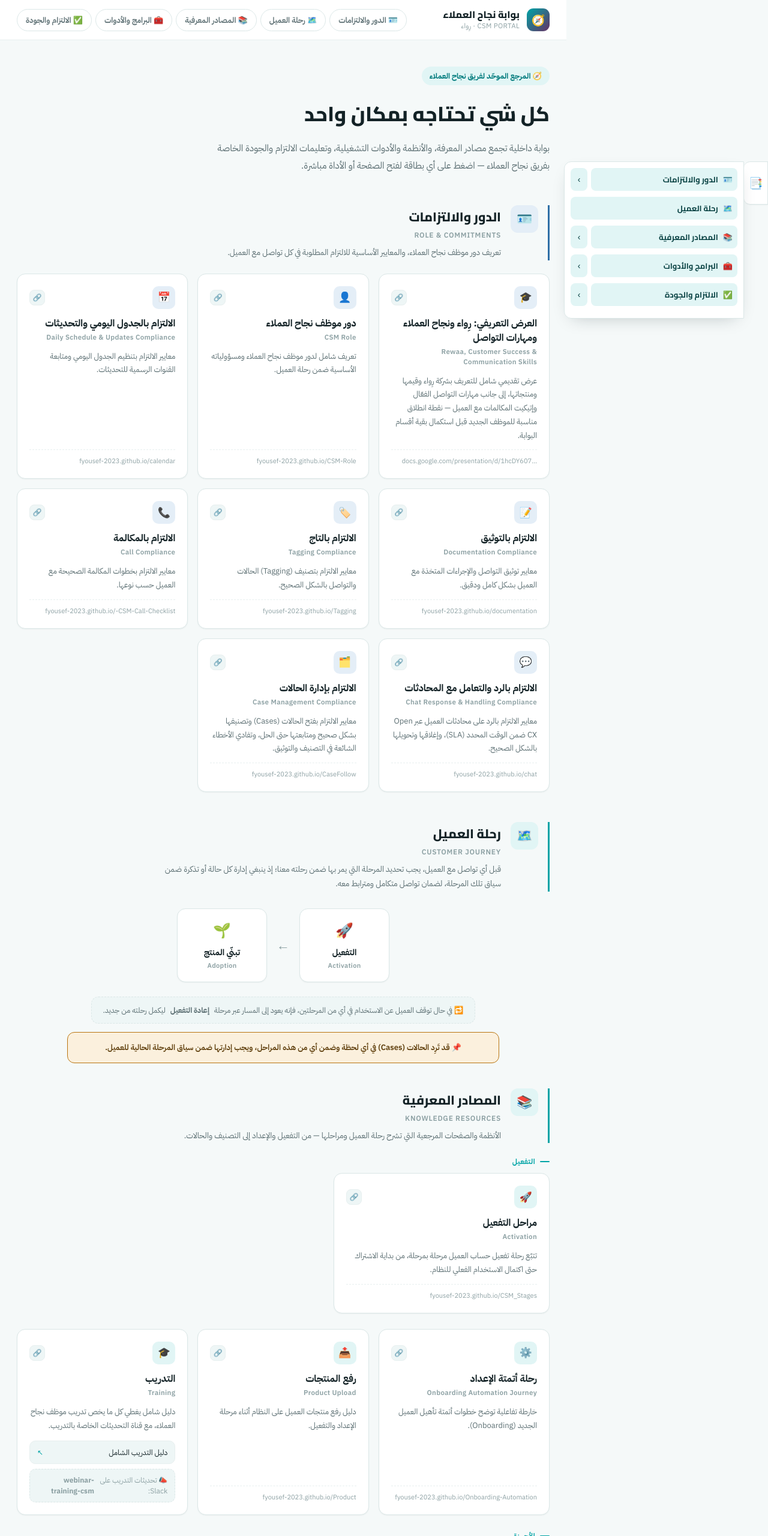
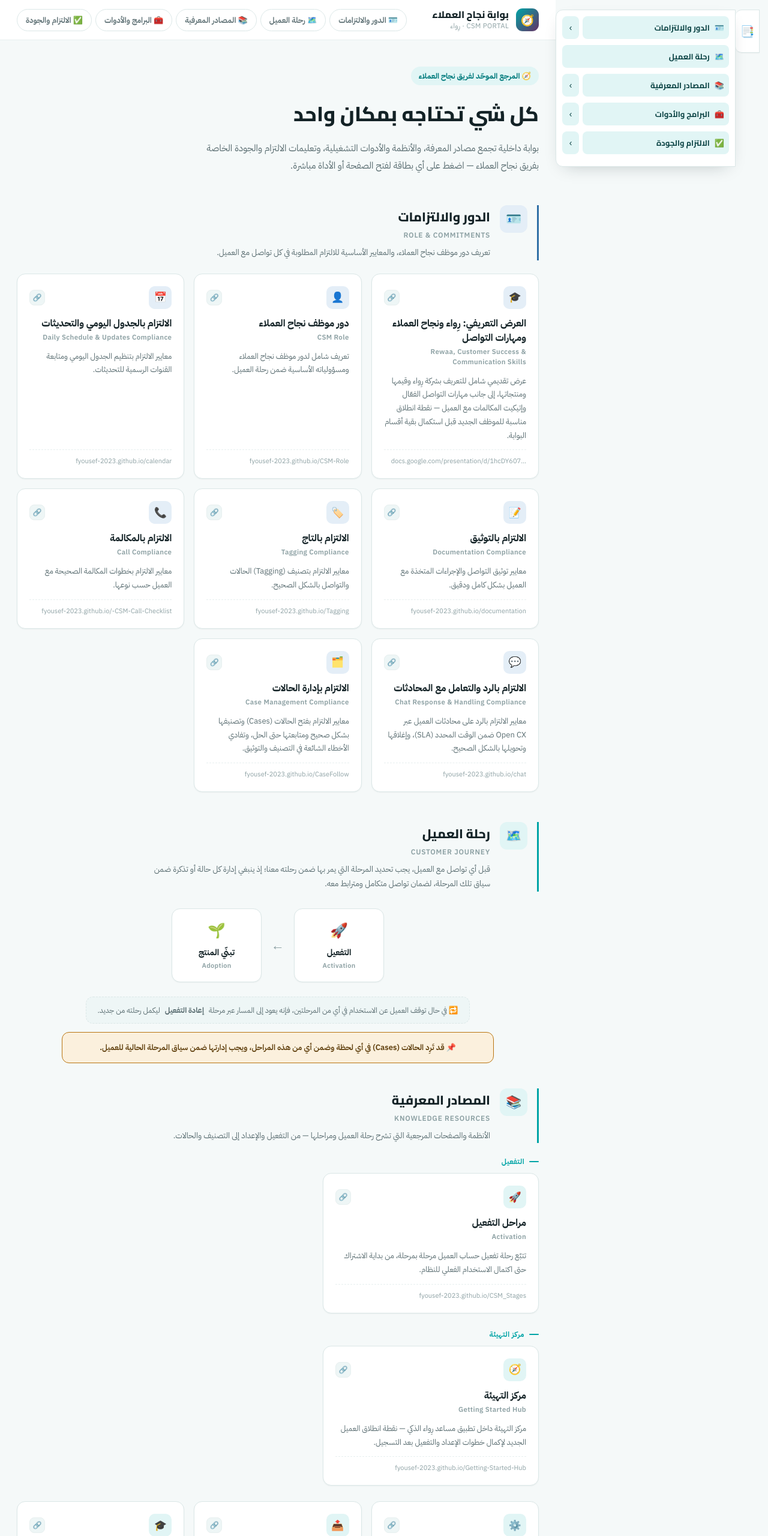
Before and after one commit to fyousef-2023/CSM-PORTAL, a plain HTML site: page index.html in a window 1280 px wide. Shown: the top 2560 px of the page at 60% size. Drawn offline with Linux system fonts and the light colour scheme.

Commit message:
Update index.html

```diff
--- a/index.html
+++ b/index.html
@@ -401,10 +401,15 @@
   }
   footer span{font-size:12px;color:var(--text-faint);}
 
+  /* ===== Page layout (content + sticky side nav) ===== */
+  .page-layout{display:flex;align-items:flex-start;}
+  .page-main{flex:1 1 auto;min-width:0;}
+
   /* ===== Side index nav ===== */
   .side-nav{
-    position:fixed;top:50%;right:0;transform:translateY(-50%);
-    z-index:600;display:flex;align-items:stretch;
+    order:-1;position:sticky;top:16px;align-self:flex-start;
+    flex-shrink:0;z-index:600;display:flex;align-items:flex-start;
+    margin-inline-start:14px;
   }
   .side-nav-tab{
     width:40px;height:72px;flex-shrink:0;border:none;cursor:pointer;
@@ -415,7 +420,7 @@
   }
   .side-nav-tab:hover{background:var(--teal-tint);}
   .side-nav-panel{
-    width:300px;max-height:76vh;overflow-y:auto;flex-shrink:0;
+    width:300px;flex-shrink:0;
     background:var(--surface);border:1px solid var(--border);border-radius:12px 0 0 12px;
     box-shadow:var(--shadow-md);padding:10px;
     opacity:0;visibility:hidden;pointer-events:none;
@@ -453,17 +458,21 @@
   }
   .side-nav-subsec:hover{background:var(--teal-tint);}
   .row-group{scroll-margin-top:96px;}
-  body.nav-pinned{padding-right:336px;}
 
+  @media (max-width:900px){
+    .page-layout{flex-direction:column;}
+    .side-nav{position:static;margin-inline-start:0;margin-bottom:10px;}
+  }
   @media (max-width:640px){
     .hero h1{font-size:26px;}
     .section-head{flex-direction:column;gap:10px;padding-inline-start:14px;}
     .side-nav-panel{width:min(78vw,300px);}
-    body.nav-pinned{padding-right:0;}
   }
 </style>
 
 <body dir="rtl" lang="ar">
+  <div class="page-layout">
+    <div class="page-main">
 
   <div class="topbar">
     <div class="topbar-inner">
@@ -484,94 +493,6 @@
     </div>
   </div>
 
-  <div class="side-nav" id="sideNav">
-    <button type="button" class="side-nav-tab" id="sideNavTab" aria-expanded="false" aria-controls="sideNavPanel" aria-label="فهرس الأقسام والبطاقات" title="فهرس الأقسام والبطاقات">📑</button>
-    <nav class="side-nav-panel" id="sideNavPanel" aria-label="فهرس الأقسام والبطاقات">
-      <div class="side-nav-group">
-        <div class="side-nav-sec-row">
-          <a class="side-nav-sec" href="#role"><span>🪪</span><span>الدور والالتزامات</span></a>
-          <button type="button" class="side-nav-toggle" aria-expanded="false" aria-label="عرض عناوين الدور والالتزامات"><span class="chev">›</span></button>
-        </div>
-        <div class="side-nav-items" hidden>
-          <a class="side-nav-item" href="#rewaa-customer-success-and-communication-skills">العرض التعريفي: رِواء ونجاح العملاء ومهارات التواصل</a>
-          <a class="side-nav-item" href="#csm-role">دور موظف نجاح العملاء</a>
-          <a class="side-nav-item" href="#daily-schedule-and-updates-compliance">الالتزام بالجدول اليومي والتحديثات</a>
-          <a class="side-nav-item" href="#documentation-compliance">الالتزام بالتوثيق</a>
-          <a class="side-nav-item" href="#tagging-compliance">الالتزام بالتاج</a>
-          <a class="side-nav-item" href="#call-compliance">الالتزام بالمكالمة</a>
-          <a class="side-nav-item" href="#chat-response-and-handling-compliance">الالتزام بالرد والتعامل مع المحادثات</a>
-          <a class="side-nav-item" href="#case-management-compliance">الالتزام بإدارة الحالات</a>
-        </div>
-      </div>
-      <div class="side-nav-group">
-        <a class="side-nav-sec" href="#journey"><span>🗺️</span><span>رحلة العميل</span></a>
-      </div>
-      <div class="side-nav-group">
-        <div class="side-nav-sec-row">
-          <a class="side-nav-sec" href="#knowledge"><span>📚</span><span>المصادر المعرفية</span></a>
-          <button type="button" class="side-nav-toggle" aria-expanded="false" aria-label="عرض عناوين المصادر المعرفية"><span class="chev">›</span></button>
-        </div>
-        <div class="side-nav-items" hidden>
-          <a class="side-nav-subsec" href="#activation">التفعيل</a>
-          <a class="side-nav-item" href="#onboarding-automation-journey">رحلة أتمتة الإعداد</a>
-          <a class="side-nav-item" href="#product-upload">رفع المنتجات</a>
-          <a class="side-nav-item" href="#training">التدريب</a>
-          <a class="side-nav-item" href="#devices">الأجهزة</a>
-          <a class="side-nav-item" href="#payments">المدفوعات</a>
-          <a class="side-nav-item" href="#subscription-invoice">فاتورة الاشتراك</a>
-          <a class="side-nav-item" href="#grubtech-csm-guide">دليل عملاء Grubtech</a>
-          <a class="side-nav-item" href="#rewaa-link">رواء لينك</a>
-          <a class="side-nav-subsec" href="#packages">الباقات</a>
-          <a class="side-nav-subsec" href="#customer-reactivation">إعادة التفعيل</a>
-          <a class="side-nav-subsec" href="#case-management">إدارة الحالات</a>
-          <a class="side-nav-item" href="#cases">دليل إدارة الحالات</a>
-          <a class="side-nav-item" href="#onboarding-automation-journey-2">رحلة أتمتة الإعداد</a>
-          <a class="side-nav-item" href="#monshaat-cases">حالات عملاء منشآت</a>
-          <a class="side-nav-item" href="#nps-case-handling-guide">دليل التعامل مع حالات NPS</a>
-          <a class="side-nav-subsec" href="#standard-operating-procedures">قريبًا</a>
-          <a class="side-nav-subsec" href="#incentive-programs">برامج الدعم والحوافز</a>
-          <a class="side-nav-item" href="#e-invoicing-support">دعم الفوترة الإلكترونية</a>
-          <a class="side-nav-item" href="#monsha-at-support">دعم مزايا (منشآت)</a>
-          <a class="side-nav-item" href="#rewaa-cashback">كاش باك من رِواء</a>
-          <a class="side-nav-subsec" href="#other-knowledge-resources">بقية المصادر المعرفية</a>
-          <a class="side-nav-item" href="#rewaa-platform-introduction">مقدمة وتأهيل منصة رِواء</a>
-          <a class="side-nav-item" href="#rewaa-help-center">مركز المساعدة</a>
-          <a class="side-nav-item" href="#rewaa-youtube-channel">قناة رِواء على يوتيوب</a>
-          <a class="side-nav-item" href="#open-cx-quick-replies">دليل الردود السريعة</a>
-        </div>
-      </div>
-      <div class="side-nav-group">
-        <div class="side-nav-sec-row">
-          <a class="side-nav-sec" href="#tools"><span>🧰</span><span>البرامج والأدوات</span></a>
-          <button type="button" class="side-nav-toggle" aria-expanded="false" aria-label="عرض عناوين البرامج والأدوات"><span class="chev">›</span></button>
-        </div>
-        <div class="side-nav-items" hidden>
-          <a class="side-nav-item" href="#open-cx">Open CX</a>
-          <a class="side-nav-item" href="#crm">نظام إدارة علاقات العملاء</a>
-          <a class="side-nav-item" href="#metabase">قاعدة بيانات العملاء</a>
-          <a class="side-nav-item" href="#maqsam">Maqsam</a>
-          <a class="side-nav-item" href="#3cx">3CX</a>
-          <a class="side-nav-item" href="#admin-panel">Admin Panel</a>
-          <a class="side-nav-item" href="#frill">منصة الاقتراحات</a>
-          <a class="side-nav-item" href="#related-slack-channels">قنوات Slack ذات الصلة</a>
-          <a class="side-nav-subsec" href="#platform-apps-links">روابط المنصة والتطبيقات</a>
-          <a class="side-nav-subsec" href="#helper-tools">برامج وأدوات مساعدة</a>
-          <a class="side-nav-item" href="#remote-access-tools">برامج الربط عن بُعد</a>
-          <a class="side-nav-item" href="#screen-recording-tools">برامج التصوير</a>
-        </div>
-      </div>
-      <div class="side-nav-group">
-        <div class="side-nav-sec-row">
-          <a class="side-nav-sec" href="#quality"><span>✅</span><span>الالتزام والجودة</span></a>
-          <button type="button" class="side-nav-toggle" aria-expanded="false" aria-label="عرض عناوين الالتزام والجودة"><span class="chev">›</span></button>
-        </div>
-        <div class="side-nav-items" hidden>
-          <a class="side-nav-item" href="#role-and-commitments">الدور والالتزامات</a>
-          <a class="side-nav-item" href="#csm-quality-criteria">معايير جودة التعامل مع العملاء</a>
-        </div>
-      </div>
-    </nav>
-  </div>
 
   <div class="hero">
     <div class="hero-eyebrow">🧭 المرجع الموحّد لفريق نجاح العملاء</div>
@@ -732,7 +653,24 @@
       </div>
     </div>
 
-    <!-- الصف 1.5 — الإعداد والأتمتة -->
+    <!-- مركز التهيئة -->
+    <div class="row-group">
+      <div class="row-label">مركز التهيئة</div>
+      <div class="grid-1">
+
+        <a class="card" id="getting-started-hub" href="https://fyousef-2023.github.io/Getting-Started-Hub/" target="_blank" rel="noopener">
+          <div class="card-top">
+            <div class="card-icon">🧭</div>
+            <div class="card-go">افتح ↖</div>
+          <button type="button" class="card-link-btn" onclick="return copyCardLink(event,'getting-started-hub')" aria-label="نسخ رابط البطاقة" title="نسخ رابط البطاقة">🔗</button></div>
+          <div class="card-title">مركز التهيئة<span class="en">Getting Started Hub</span></div>
+          <div class="card-desc">مركز التهيئة داخل تطبيق مساعد رِواء الذكي — نقطة انطلاق العميل الجديد لإكمال خطوات الإعداد والتفعيل بعد التسجيل.</div>
+          <div class="card-url">fyousef-2023.github.io/Getting-Started-Hub</div>
+        </a>
+
+      </div>
+    </div>
+
     <!-- الصف 1.5 — الإعداد والأتمتة -->
     <div class="row-group">
       <div class="grid-3">
@@ -1316,6 +1254,99 @@
     <span>إعداد: قسم الجودة — فريق نجاح العملاء · رِواء</span>
     <span>آخر تحديث: نوفمبر 2026</span>
   </footer>
+    </div>
+
+  <div class="side-nav" id="sideNav">
+    <button type="button" class="side-nav-tab" id="sideNavTab" aria-expanded="false" aria-controls="sideNavPanel" aria-label="فهرس الأقسام والبطاقات" title="فهرس الأقسام والبطاقات">📑</button>
+    <nav class="side-nav-panel" id="sideNavPanel" aria-label="فهرس الأقسام والبطاقات">
+      <div class="side-nav-group">
+        <div class="side-nav-sec-row">
+          <a class="side-nav-sec" href="#role"><span>🪪</span><span>الدور والالتزامات</span></a>
+          <button type="button" class="side-nav-toggle" aria-expanded="false" aria-label="عرض عناوين الدور والالتزامات"><span class="chev">›</span></button>
+        </div>
+        <div class="side-nav-items" hidden>
+          <a class="side-nav-item" href="#rewaa-customer-success-and-communication-skills">العرض التعريفي: رِواء ونجاح العملاء ومهارات التواصل</a>
+          <a class="side-nav-item" href="#csm-role">دور موظف نجاح العملاء</a>
+          <a class="side-nav-item" href="#daily-schedule-and-updates-compliance">الالتزام بالجدول اليومي والتحديثات</a>
+          <a class="side-nav-item" href="#documentation-compliance">الالتزام بالتوثيق</a>
+          <a class="side-nav-item" href="#tagging-compliance">الالتزام بالتاج</a>
+          <a class="side-nav-item" href="#call-compliance">الالتزام بالمكالمة</a>
+          <a class="side-nav-item" href="#chat-response-and-handling-compliance">الالتزام بالرد والتعامل مع المحادثات</a>
+          <a class="side-nav-item" href="#case-management-compliance">الالتزام بإدارة الحالات</a>
+        </div>
+      </div>
+      <div class="side-nav-group">
+        <a class="side-nav-sec" href="#journey"><span>🗺️</span><span>رحلة العميل</span></a>
+      </div>
+      <div class="side-nav-group">
+        <div class="side-nav-sec-row">
+          <a class="side-nav-sec" href="#knowledge"><span>📚</span><span>المصادر المعرفية</span></a>
+          <button type="button" class="side-nav-toggle" aria-expanded="false" aria-label="عرض عناوين المصادر المعرفية"><span class="chev">›</span></button>
+        </div>
+        <div class="side-nav-items" hidden>
+          <a class="side-nav-subsec" href="#activation">التفعيل</a>
+          <a class="side-nav-subsec" href="#getting-started-hub">مركز التهيئة</a>
+          <a class="side-nav-item" href="#onboarding-automation-journey">رحلة أتمتة الإعداد</a>
+          <a class="side-nav-item" href="#product-upload">رفع المنتجات</a>
+          <a class="side-nav-item" href="#training">التدريب</a>
+          <a class="side-nav-item" href="#devices">الأجهزة</a>
+          <a class="side-nav-item" href="#payments">المدفوعات</a>
+          <a class="side-nav-item" href="#subscription-invoice">فاتورة الاشتراك</a>
+          <a class="side-nav-item" href="#grubtech-csm-guide">دليل عملاء Grubtech</a>
+          <a class="side-nav-item" href="#rewaa-link">رواء لينك</a>
+          <a class="side-nav-subsec" href="#packages">الباقات</a>
+          <a class="side-nav-subsec" href="#customer-reactivation">إعادة التفعيل</a>
+          <a class="side-nav-subsec" href="#case-management">إدارة الحالات</a>
+          <a class="side-nav-item" href="#cases">دليل إدارة الحالات</a>
+          <a class="side-nav-item" href="#onboarding-automation-journey-2">رحلة أتمتة الإعداد</a>
+          <a class="side-nav-item" href="#monshaat-cases">حالات عملاء منشآت</a>
+          <a class="side-nav-item" href="#nps-case-handling-guide">دليل التعامل مع حالات NPS</a>
+          <a class="side-nav-subsec" href="#standard-operating-procedures">قريبًا</a>
+          <a class="side-nav-subsec" href="#incentive-programs">برامج الدعم والحوافز</a>
+          <a class="side-nav-item" href="#e-invoicing-support">دعم الفوترة الإلكترونية</a>
+          <a class="side-nav-item" href="#monsha-at-support">دعم مزايا (منشآت)</a>
+          <a class="side-nav-item" href="#rewaa-cashback">كاش باك من رِواء</a>
+          <a class="side-nav-subsec" href="#other-knowledge-resources">بقية المصادر المعرفية</a>
+          <a class="side-nav-item" href="#rewaa-platform-introduction">مقدمة وتأهيل منصة رِواء</a>
+          <a class="side-nav-item" href="#rewaa-help-center">مركز المساعدة</a>
+          <a class="side-nav-item" href="#rewaa-youtube-channel">قناة رِواء على يوتيوب</a>
+          <a class="side-nav-item" href="#open-cx-quick-replies">دليل الردود السريعة</a>
+        </div>
+      </div>
+      <div class="side-nav-group">
+        <div class="side-nav-sec-row">
+          <a class="side-nav-sec" href="#tools"><span>🧰</span><span>البرامج والأدوات</span></a>
+          <button type="button" class="side-nav-toggle" aria-expanded="false" aria-label="عرض عناوين البرامج والأدوات"><span class="chev">›</span></button>
+        </div>
+        <div class="side-nav-items" hidden>
+          <a class="side-nav-item" href="#open-cx">Open CX</a>
+          <a class="side-nav-item" href="#crm">نظام إدارة علاقات العملاء</a>
+          <a class="side-nav-item" href="#metabase">قاعدة بيانات العملاء</a>
+          <a class="side-nav-item" href="#maqsam">Maqsam</a>
+          <a class="side-nav-item" href="#3cx">3CX</a>
+          <a class="side-nav-item" href="#admin-panel">Admin Panel</a>
+          <a class="side-nav-item" href="#frill">منصة الاقتراحات</a>
+          <a class="side-nav-item" href="#related-slack-channels">قنوات Slack ذات الصلة</a>
+          <a class="side-nav-subsec" href="#platform-apps-links">روابط المنصة والتطبيقات</a>
+          <a class="side-nav-subsec" href="#helper-tools">برامج وأدوات مساعدة</a>
+          <a class="side-nav-item" href="#remote-access-tools">برامج الربط عن بُعد</a>
+          <a class="side-nav-item" href="#screen-recording-tools">برامج التصوير</a>
+        </div>
+      </div>
+      <div class="side-nav-group">
+        <div class="side-nav-sec-row">
+          <a class="side-nav-sec" href="#quality"><span>✅</span><span>الالتزام والجودة</span></a>
+          <button type="button" class="side-nav-toggle" aria-expanded="false" aria-label="عرض عناوين الالتزام والجودة"><span class="chev">›</span></button>
+        </div>
+        <div class="side-nav-items" hidden>
+          <a class="side-nav-item" href="#role-and-commitments">الدور والالتزامات</a>
+          <a class="side-nav-item" href="#csm-quality-criteria">معايير جودة التعامل مع العملاء</a>
+        </div>
+      </div>
+    </nav>
+  </div>
+
+  </div>
 
 <script>
 var PORTAL_BASE = 'https://fyousef-2023.github.io/CSM-PORTAL/';
@@ -1369,7 +1400,6 @@ function copyCardLink(ev, id){
   function isWide(){ return wideQuery.matches; }
   function setOpen(isOpen){
     nav.classList.toggle('open', isOpen);
-    document.body.classList.toggle('nav-pinned', isOpen && isWide());
     tab.setAttribute('aria-expanded', isOpen ? 'true' : 'false');
   }
   setOpen(isWide());
```
